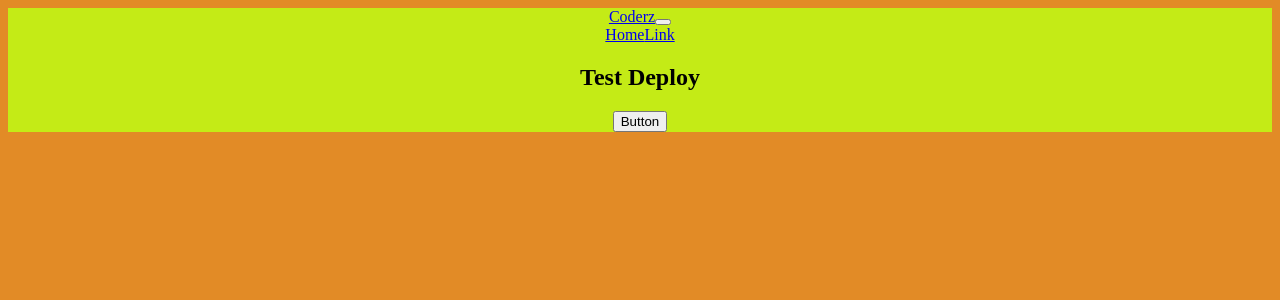
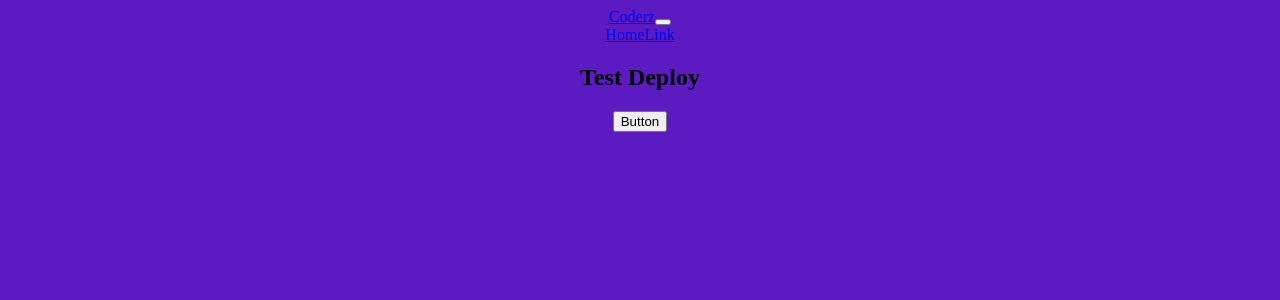
Before and after one commit to rahmanlibi47/azure, a React (Create React App) app: page / in a window 1280 px wide. Shown: the top 300 px of the page. Built offline with nearby package versions, Linux system fonts and the light colour scheme.

Commit message:
updataing color to test deploy

```diff
--- a/src/App.css
+++ b/src/App.css
@@ -1,8 +1,8 @@
 .App {
   text-align: center;
-  background-color: rgb(196, 235, 22);
+  background-color: rgb(91, 26, 194);
 }
 
 body{
-  background-color: rgb(226, 139, 38);
+  background-color: rgb(91, 26, 194);
 }
```
